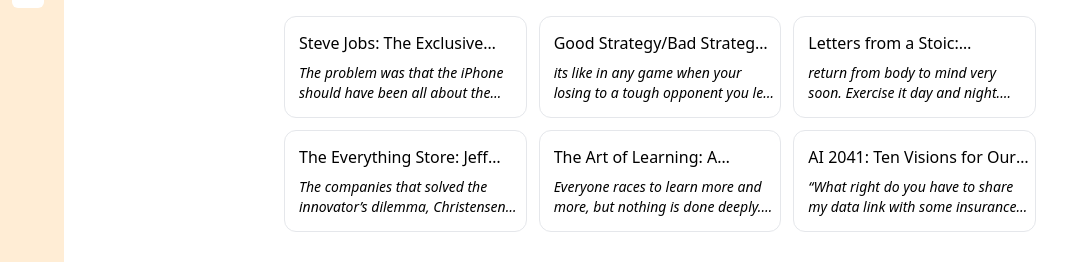
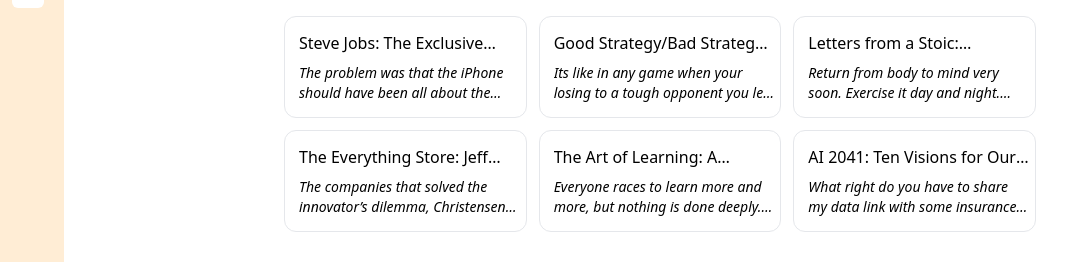
Before and after one commit to Johnxjp/commonplace, a Next.js app in the folder frontend/: page / in a window 1280 px wide. Shown: the part 152-414 px from the top of the page, without its empty margins (0-1087 px from the left). Built offline with nearby package versions, Linux system fonts and the light colour scheme.

Commit message:
String formatting on card information

```diff
--- a/frontend/app/ui/BookDocumentCard.tsx
+++ b/frontend/app/ui/BookDocumentCard.tsx
@@ -1,12 +1,29 @@
 import BookDocument from "@/definitions";
+import { capitalizeFirstLetter } from "@/utils";
 
 type BookDocumentCardProps = BookDocument;
 
 export default function BookDocumentCard(document: BookDocumentCardProps) {
+	function formatContent(content: string): string {
+		const charsToTrim = `"“'`;
+		content = content.trim();
+		if (charsToTrim.includes(content.charAt(0))) {
+			content = content.slice(1);
+		}
+		// trim the end
+		if (charsToTrim.includes(content.charAt(-1))) {
+			content = content.slice(0, -1);
+		}
+
+		return capitalizeFirstLetter(content);
+	}
+
 	return (
 		<div className="border border-border-300 hover:border-border-200 group relative flex cursor-pointer flex-col gap-1.5 rounded-xl py-3.5 pl-3.5 pr-1.5 transition-all ease-in-out hover:shadow-sm active:scale-[0.98] md:gap-2">
-			<h2 className="line-clamp-1" >{document.title}</h2>
-			<p className="text-sm italic line-clamp-2">{document.content} </p>
+			<h2 className="line-clamp-1">{document.title}</h2>
+			<p className="text-sm italic line-clamp-2">
+				{formatContent(document.content)}
+			</p>
 		</div>
 	);
 }
--- a/frontend/app/utils.tsx
+++ b/frontend/app/utils.tsx
@@ -13,3 +13,7 @@
 		return "evening";
 	}
 }
+
+export function capitalizeFirstLetter(val: string): string {
+	return val.charAt(0).toUpperCase() + val.slice(1);
+}
```
